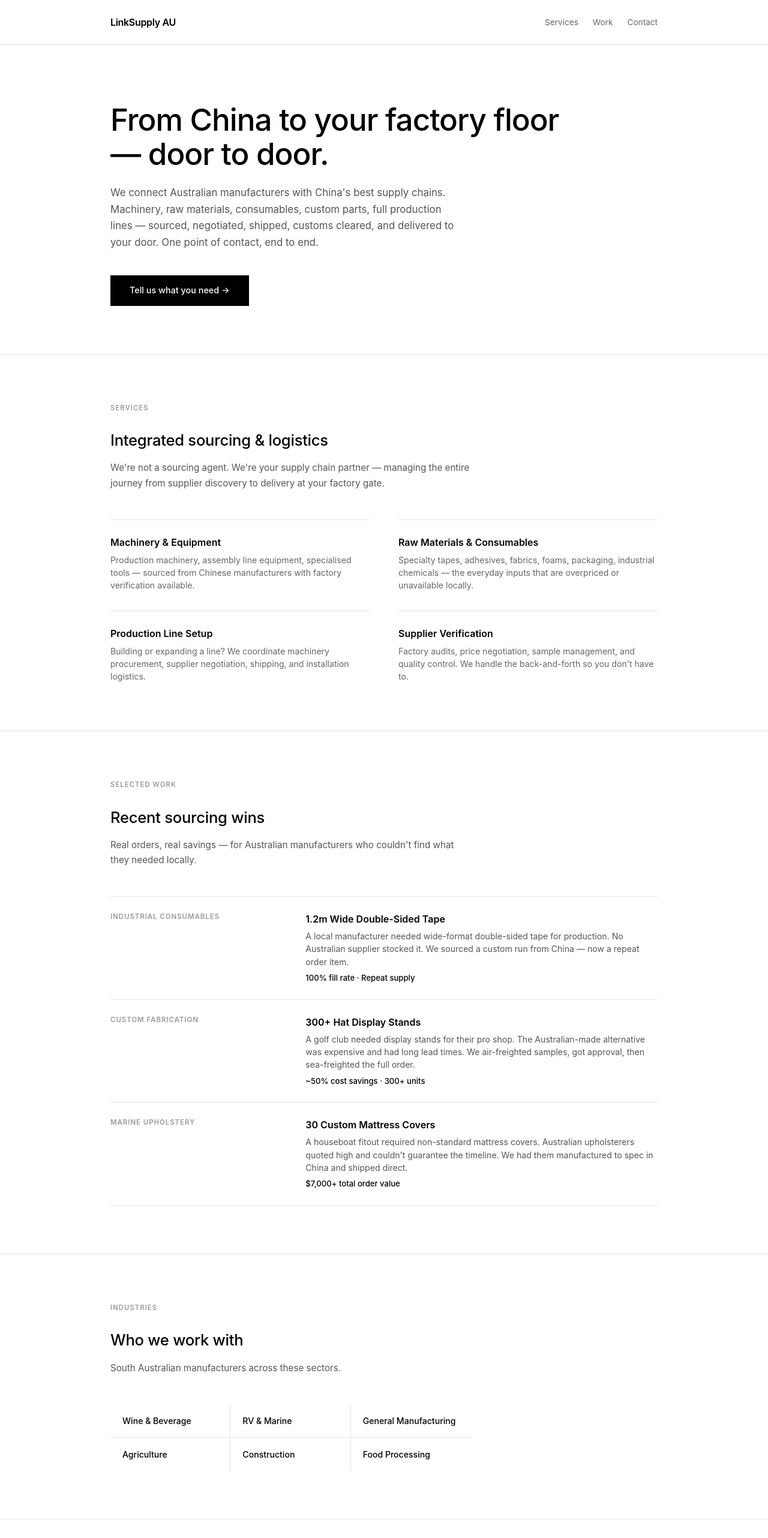
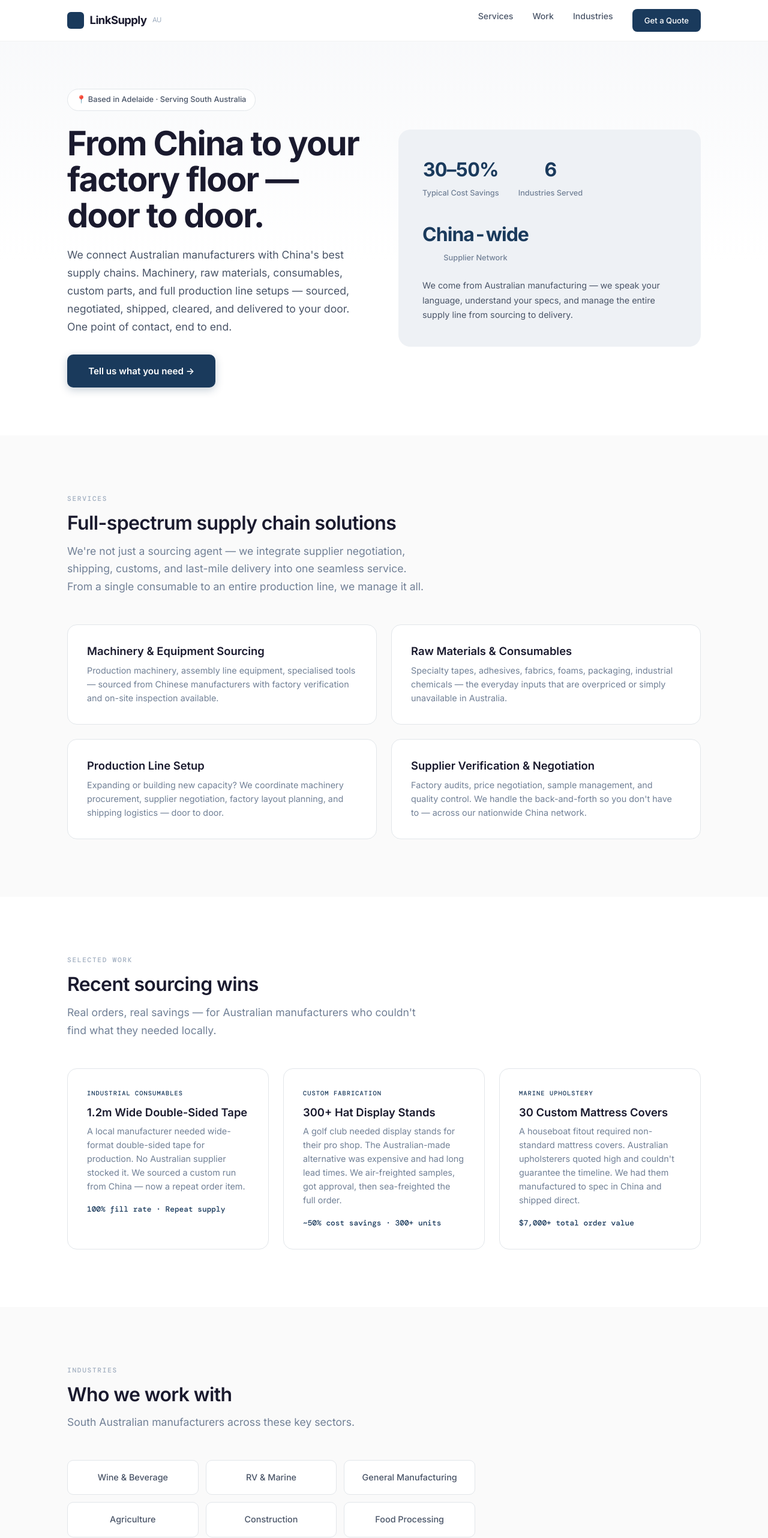
Before and after one commit to pcdogr/linksupply-au, a plain HTML site: page index.html in a window 1280 px wide. Shown: the top 2564 px of the page at 60% size. Drawn offline with nearby package versions, Linux system fonts and the light colour scheme.

Commit message:
Restore design version with expanded service scope

```diff
--- a/index.html
+++ b/index.html
@@ -3,92 +3,123 @@
 <head>
   <meta charset="UTF-8" />
   <meta name="viewport" content="width=device-width, initial-scale=1.0" />
-  <title>LinkSupply AU</title>
-  <meta name="description" content="From China to your factory floor — door to door." />
+  <title>LinkSupply AU — Industrial Sourcing, Elevated</title>
+  <meta name="description" content="From China to your factory floor — door to door. Sourcing, logistics, and supply chain solutions for Australian manufacturers." />
+  <link rel="preconnect" href="https://fonts.googleapis.com" />
+  <link rel="preconnect" href="https://fonts.gstatic.com" crossorigin />
+  <link href="https://fonts.googleapis.com/css2?family=Inter:opsz,wght@14..32,400;14..32,500;14..32,600;14..32,700&family=DM+Mono:wght@400;500&display=swap" rel="stylesheet" />
   <style>
     *,*::before,*::after{box-sizing:border-box;margin:0;padding:0}
-    html{scroll-behavior:smooth}
-    body{font-family:-apple-system,BlinkMacSystemFont,'Segoe UI',Roboto,Helvetica,Arial,sans-serif;color:#000;background:#fff;line-height:1.65;-webkit-font-smoothing:antialiased;-moz-osx-font-smoothing:grayscale}
-    a{color:inherit;text-decoration:underline;text-decoration-thickness:1px;text-underline-offset:3px}
-    a:hover{text-decoration-thickness:2px}
+    html{scroll-behavior:smooth;font-size:16px}
+    body{font-family:Inter,system-ui,-apple-system,sans-serif;color:#1a1a2e;background:#fafafa;line-height:1.7;-webkit-font-smoothing:antialiased}
+    a{color:inherit;text-decoration:none}
+    ul{list-style:none}
     img{max-width:100%;display:block}
 
-    .container{max-width:960px;margin:0 auto;padding:0 1.5rem}
+    .display{font-size:clamp(2.2rem,4.5vw,3.5rem);font-weight:700;line-height:1.08;letter-spacing:-0.03em;margin-bottom:1.25rem}
+    .heading-lg{font-size:clamp(1.5rem,2.5vw,2.2rem);font-weight:600;line-height:1.2;letter-spacing:-0.02em;margin-bottom:0.75rem}
+    .heading-md{font-size:1.15rem;font-weight:600;line-height:1.3;margin-bottom:0.5rem}
+    .body-lg{font-size:1.1rem;line-height:1.7;color:#4a5568}
+    .body-sm{font-size:0.9rem;line-height:1.6;color:#718096}
+
+    .container{max-width:1120px;margin:0 auto;padding:0 2rem}
+    section{padding:6rem 0}
+    @media(max-width:768px){section{padding:4rem 0}.container{padding:0 1.25rem}}
 
     /* ── Header ── */
-    header{padding:1.5rem 0;border-bottom:1px solid #e5e5e5}
-    header .container{display:flex;align-items:center;justify-content:space-between}
-    .logo{font-size:1rem;font-weight:600;letter-spacing:-0.02em}
-    .logo a{text-decoration:none}
-    nav{display:flex;gap:1.5rem;font-size:0.85rem}
-    nav a{text-decoration:none;color:#666}
-    nav a:hover{color:#000}
+    header{position:fixed;top:0;left:0;right:0;z-index:100;background:rgba(255,255,255,0.92);backdrop-filter:blur(12px);-webkit-backdrop-filter:blur(12px);border-bottom:1px solid rgba(0,0,0,0.05)}
+    header .container{display:flex;align-items:center;justify-content:space-between;height:68px}
+    .logo{display:flex;align-items:center;gap:0.6rem;font-weight:700;font-size:1.15rem;letter-spacing:-0.03em}
+    .logo-mark{width:28px;height:28px;background:#1a3a5c;border-radius:6px;color:#fff;font-size:0.7rem;display:flex;align-items:center;justify-content:center;font-weight:700}
+    .logo span{color:#1a3a5c}
+    .logo .tld{color:#a0aec0;font-weight:400;font-size:0.7rem}
+    nav{display:flex;gap:2rem;font-size:0.88rem;font-weight:500;color:#4a5568}
+    nav a{transition:color 0.2s}
+    nav a:hover{color:#1a3a5c}
+    .nav-cta{background:#1a3a5c;color:#fff!important;padding:0.5rem 1.25rem;border-radius:8px;font-size:0.82rem;transition:background 0.2s}
+    .nav-cta:hover{background:#2a5a8c!important}
+    @media(max-width:768px){nav{gap:1rem;font-size:0.8rem}nav a:nth-child(3){display:none}}
 
     /* ── Hero ── */
-    .hero{padding:6rem 0 5rem}
-    .hero h1{font-size:clamp(2rem,4vw,3.2rem);font-weight:500;line-height:1.1;letter-spacing:-0.02em;max-width:800px;margin-bottom:1.5rem}
-    .hero p{font-size:1.05rem;color:#555;max-width:580px;margin-bottom:2.5rem}
-    .hero .btn{display:inline-flex;align-items:center;gap:0.5rem;background:#000;color:#fff;padding:0.85rem 2rem;border-radius:0;font-size:0.9rem;font-weight:500;text-decoration:none;transition:opacity 0.2s}
-    .hero .btn:hover{opacity:0.8}
+    .hero{padding-top:calc(68px + 5rem);padding-bottom:5rem;background:linear-gradient(180deg,#f7f8fa 0%,#fff 60%)}
+    .hero-grid{display:grid;grid-template-columns:1fr 1fr;gap:3rem;align-items:center}
+    .hero .body-lg{max-width:520px;margin-bottom:2rem}
+    .hero-cta{display:inline-flex;align-items:center;gap:0.6rem;background:#1a3a5c;color:#fff;padding:0.9rem 2.2rem;border-radius:10px;font-weight:600;font-size:0.95rem;transition:all 0.25s;box-shadow:0 4px 14px rgba(26,58,92,0.25)}
+    .hero-cta:hover{background:#2a5a8c;transform:translateY(-2px);box-shadow:0 6px 20px rgba(26,58,92,0.35)}
 
-    /* ── Section ── */
-    section{padding:5rem 0}
-    section + section{border-top:1px solid #e5e5e5}
-    .section-label{font-size:0.7rem;font-weight:600;text-transform:uppercase;letter-spacing:0.1em;color:#999;margin-bottom:1.5rem}
+    .hero-visual{background:#eef1f5;border-radius:20px;padding:2.5rem;min-height:300px;display:flex;flex-direction:column;justify-content:center}
+    .hero-visual .stat-row{display:flex;gap:2rem;margin-bottom:1.5rem;flex-wrap:wrap}
+    .hero-visual .stat{text-align:center}
+    .hero-visual .stat-num{font-size:2rem;font-weight:700;color:#1a3a5c;letter-spacing:-0.03em;font-feature-settings:"tnum"}
+    .hero-visual .stat-label{font-size:0.8rem;color:#718096;font-weight:500}
+    .hero-visual .stat-desc{font-size:0.9rem;color:#4a5568}
+    .hero-badge{display:inline-flex;align-items:center;gap:0.4rem;background:#fff;border:1px solid #e2e6ea;padding:0.4rem 0.9rem;border-radius:100px;font-size:0.8rem;font-weight:500;color:#4a5568;margin-bottom:1.5rem}
+
+    @media(max-width:768px){.hero-grid{grid-template-columns:1fr;gap:2rem}.hero{padding-top:calc(68px + 2.5rem);padding-bottom:3rem}.hero-visual{padding:1.5rem}}
+
+    /* ── Section label ── */
+    .section-label{font-family:DM Mono,monospace;font-size:0.7rem;font-weight:500;text-transform:uppercase;letter-spacing:0.15em;color:#a0aec0;margin-bottom:0.75rem}
     .section-intro{max-width:600px;margin-bottom:3rem}
-    .section-intro h2{font-size:1.6rem;font-weight:500;letter-spacing:-0.01em;margin-bottom:0.75rem}
-    .section-intro p{color:#555;font-size:0.95rem}
+    .section-intro .body-lg{color:#718096}
 
-    /* ── Service Grid ── */
-    .service-grid{display:grid;grid-template-columns:1fr 1fr;gap:2rem 3rem}
-    .service-item{border-top:1px solid #e5e5e5;padding-top:1.5rem}
-    .service-item h3{font-size:1rem;font-weight:600;margin-bottom:0.35rem}
-    .service-item p{font-size:0.88rem;color:#666;line-height:1.5}
+    /* ── Service cards (2x2) ── */
+    .service-grid{display:grid;grid-template-columns:1fr 1fr;gap:1.5rem}
+    .service-card{background:#fff;border:1px solid #e2e6ea;border-radius:16px;padding:2rem;transition:all 0.25s}
+    .service-card:hover{border-color:#c8d0d8;box-shadow:0 8px 30px rgba(0,0,0,0.06);transform:translateY(-3px)}
+    .service-card .heading-md{margin-bottom:0.5rem}
+    .service-card .body-sm{margin-bottom:0}
     @media(max-width:640px){.service-grid{grid-template-columns:1fr}}
 
-    /* ── Case Studies ── */
-    .case-list{}
-    .case-item{padding:1.5rem 0;border-top:1px solid #e5e5e5;display:grid;grid-template-columns:1fr 2fr;gap:2rem}
-    .case-item:last-child{border-bottom:1px solid #e5e5e5}
-    .case-tag{font-size:0.72rem;font-weight:600;text-transform:uppercase;letter-spacing:0.08em;color:#999}
-    .case-body h3{font-size:1rem;font-weight:600;margin-bottom:0.3rem}
-    .case-body p{font-size:0.88rem;color:#555;line-height:1.5;margin-bottom:0.4rem}
-    .case-stat{font-size:0.82rem;color:#000;font-weight:500}
-    @media(max-width:640px){.case-item{grid-template-columns:1fr;gap:0.5rem}}
+    /* ── Cases ── */
+    .cases-grid{display:grid;grid-template-columns:repeat(3,1fr);gap:1.5rem}
+    .case-card{background:#fff;border:1px solid #e2e6ea;border-radius:16px;padding:2rem;transition:all 0.25s}
+    .case-card:hover{border-color:#c8d0d8;box-shadow:0 8px 30px rgba(0,0,0,0.06);transform:translateY(-3px)}
+    .case-tag{font-family:DM Mono,monospace;font-size:0.65rem;font-weight:500;text-transform:uppercase;letter-spacing:0.1em;color:#1a3a5c;margin-bottom:0.75rem}
+    .case-card .heading-md{margin-bottom:0.4rem}
+    .case-card .body-sm{margin-bottom:1rem}
+    .case-stat{font-family:DM Mono,monospace;font-size:0.8rem;font-weight:500;color:#1a3a5c}
+    @media(max-width:900px){.cases-grid{grid-template-columns:1fr 1fr}}
+    @media(max-width:560px){.cases-grid{grid-template-columns:1fr}}
 
     /* ── Industries ── */
-    .ind-grid{display:grid;grid-template-columns:repeat(3,1fr);gap:1px;background:#e5e5e5;max-width:600px}
-    .ind-item{background:#fff;padding:1rem 1.25rem;font-size:0.88rem;font-weight:500}
-    @media(max-width:500px){.ind-grid{grid-template-columns:1fr 1fr}}
+    .ind-grid{display:grid;grid-template-columns:repeat(3,1fr);gap:0.75rem;max-width:680px}
+    .ind-item{background:#fff;border:1px solid #e2e6ea;border-radius:10px;padding:1rem 1.25rem;font-weight:500;font-size:0.9rem;color:#4a5568;transition:all 0.2s;text-align:center}
+    .ind-item:hover{border-color:#1a3a5c;color:#1a3a5c;background:#f7f8fa}
+    @media(max-width:600px){.ind-grid{grid-template-columns:1fr 1fr}}
 
     /* ── Why ── */
-    .why-grid{display:grid;grid-template-columns:1fr 1fr;gap:1px;background:#e5e5e5}
-    .why-item{background:#fff;padding:1.5rem;font-size:0.88rem}
-    .why-item strong{display:block;font-weight:600;margin-bottom:0.2rem}
-    .why-item p{color:#666;line-height:1.5;font-size:0.85rem}
-    @media(max-width:500px){.why-grid{grid-template-columns:1fr}}
+    .why-grid{display:grid;grid-template-columns:1fr 1fr;gap:1rem;max-width:750px}
+    .why-card{display:flex;gap:1rem;padding:1.25rem;background:#fff;border:1px solid #e2e6ea;border-radius:12px;transition:border-color 0.2s}
+    .why-card:hover{border-color:#c8d0d8}
+    .why-card strong{display:block;font-size:0.9rem;margin-bottom:0.2rem}
+    .why-card .body-sm{margin-bottom:0}
+    @media(max-width:640px){.why-grid{grid-template-columns:1fr}}
 
     /* ── Contact ── */
-    .contact{background:#000;color:#fff;padding:4rem 0}
-    .contact .section-label{color:rgba(255,255,255,0.4)}
-    .contact h2{font-size:1.6rem;font-weight:500;letter-spacing:-0.01em;margin-bottom:0.75rem;color:#fff}
-    .contact p{color:rgba(255,255,255,0.6);font-size:0.95rem;max-width:520px;margin-bottom:2rem}
-    .contact .detail{font-size:0.9rem;color:rgba(255,255,255,0.8)}
-    .contact .detail span{color:rgba(255,255,255,0.4)}
+    .contact-wrap{background:#1a3a5c;border-radius:24px;padding:4rem;text-align:center;position:relative;overflow:hidden}
+    .contact-wrap::before{content:'';position:absolute;inset:0;background:radial-gradient(ellipse at 30% 50%,rgba(255,255,255,0.06),transparent 60%)}
+    .contact-wrap .heading-lg{color:#fff}
+    .contact-wrap .body-lg{color:rgba(255,255,255,0.65);max-width:550px;margin:0 auto 2rem;position:relative}
+    .contact-methods{display:flex;justify-content:center;gap:2rem;flex-wrap:wrap;position:relative}
+    .contact-item{background:rgba(255,255,255,0.08);border:1px solid rgba(255,255,255,0.12);border-radius:12px;padding:1.25rem 2rem;min-width:200px;transition:background 0.2s}
+    .contact-item:hover{background:rgba(255,255,255,0.14)}
+    .contact-item .label{font-size:0.7rem;font-weight:500;text-transform:uppercase;letter-spacing:0.1em;color:rgba(255,255,255,0.4);margin-bottom:0.3rem}
+    .contact-item .value{font-weight:600;color:#fff;font-size:1rem}
+    @media(max-width:768px){.contact-wrap{padding:3rem 1.5rem}}
 
-    /* ── Footer ── */
-    footer{padding:2rem 0;text-align:center;font-size:0.8rem;color:#999;border-top:1px solid #e5e5e5}
+    footer{padding:2rem 0;text-align:center;font-size:0.85rem;color:#a0aec0;border-top:1px solid #e2e6ea}
   </style>
 </head>
 <body>
 
 <header>
   <div class="container">
-    <div class="logo"><a href="/">LinkSupply AU</a></div>
+    <div class="logo"><span class="logo-mark">LS</span> LinkSupply<span class="tld"> AU</span></div>
     <nav>
       <a href="#services">Services</a>
       <a href="#work">Work</a>
-      <a href="#contact">Contact</a>
+      <a href="#industries">Industries</a>
+      <a href="#contact" class="nav-cta">Get a Quote</a>
     </nav>
   </div>
 </header>
@@ -96,9 +127,31 @@
 <!-- ═══ HERO ═══ -->
 <section class="hero">
   <div class="container">
-    <h1>From China to your factory floor — door to door.</h1>
-    <p>We connect Australian manufacturers with China's best supply chains. Machinery, raw materials, consumables, custom parts, full production lines — sourced, negotiated, shipped, customs cleared, and delivered to your door. One point of contact, end to end.</p>
-    <a href="#contact" class="btn">Tell us what you need →</a>
+    <div class="hero-grid">
+      <div>
+        <div class="hero-badge">📍 Based in Adelaide · Serving South Australia</div>
+        <h1 class="display">From China to your<br />factory floor —<br />door to door.</h1>
+        <p class="body-lg">We connect Australian manufacturers with China's best supply chains. Machinery, raw materials, consumables, custom parts, and full production line setups — sourced, negotiated, shipped, cleared, and delivered to your door. One point of contact, end to end.</p>
+        <a href="#contact" class="hero-cta">Tell us what you need →</a>
+      </div>
+      <div class="hero-visual">
+        <div class="stat-row">
+          <div class="stat">
+            <div class="stat-num">30–50%</div>
+            <div class="stat-label">Typical Cost Savings</div>
+          </div>
+          <div class="stat">
+            <div class="stat-num">6</div>
+            <div class="stat-label">Industries Served</div>
+          </div>
+          <div class="stat">
+            <div class="stat-num">China-wide</div>
+            <div class="stat-label">Supplier Network</div>
+          </div>
+        </div>
+        <p class="stat-desc">We come from Australian manufacturing — we speak your language, understand your specs, and manage the entire supply line from sourcing to delivery.</p>
+      </div>
+    </div>
   </div>
 </section>
 
@@ -107,74 +160,68 @@
   <div class="container">
     <div class="section-label">Services</div>
     <div class="section-intro">
-      <h2>Integrated sourcing &amp; logistics</h2>
-      <p>We're not a sourcing agent. We're your supply chain partner — managing the entire journey from supplier discovery to delivery at your factory gate.</p>
+      <h2 class="heading-lg">Full-spectrum supply chain solutions</h2>
+      <p class="body-lg">We're not just a sourcing agent — we integrate supplier negotiation, shipping, customs, and last-mile delivery into one seamless service. From a single consumable to an entire production line, we manage it all.</p>
     </div>
     <div class="service-grid">
-      <div class="service-item">
-        <h3>Machinery &amp; Equipment</h3>
-        <p>Production machinery, assembly line equipment, specialised tools — sourced from Chinese manufacturers with factory verification available.</p>
+      <div class="service-card">
+        <h3 class="heading-md">Machinery &amp; Equipment Sourcing</h3>
+        <p class="body-sm">Production machinery, assembly line equipment, specialised tools — sourced from Chinese manufacturers with factory verification and on-site inspection available.</p>
       </div>
-      <div class="service-item">
-        <h3>Raw Materials &amp; Consumables</h3>
-        <p>Specialty tapes, adhesives, fabrics, foams, packaging, industrial chemicals — the everyday inputs that are overpriced or unavailable locally.</p>
+      <div class="service-card">
+        <h3 class="heading-md">Raw Materials &amp; Consumables</h3>
+        <p class="body-sm">Specialty tapes, adhesives, fabrics, foams, packaging, industrial chemicals — the everyday inputs that are overpriced or simply unavailable in Australia.</p>
       </div>
-      <div class="service-item">
-        <h3>Production Line Setup</h3>
-        <p>Building or expanding a line? We coordinate machinery procurement, supplier negotiation, shipping, and installation logistics.</p>
+      <div class="service-card">
+        <h3 class="heading-md">Production Line Setup</h3>
+        <p class="body-sm">Expanding or building new capacity? We coordinate machinery procurement, supplier negotiation, factory layout planning, and shipping logistics — door to door.</p>
       </div>
-      <div class="service-item">
-        <h3>Supplier Verification</h3>
-        <p>Factory audits, price negotiation, sample management, and quality control. We handle the back-and-forth so you don't have to.</p>
+      <div class="service-card">
+        <h3 class="heading-md">Supplier Verification &amp; Negotiation</h3>
+        <p class="body-sm">Factory audits, price negotiation, sample management, and quality control. We handle the back-and-forth so you don't have to — across our nationwide China network.</p>
       </div>
     </div>
   </div>
 </section>
 
-<!-- ═══ WORK ═══ -->
-<section id="work">
+<!-- ═══ CASE STUDIES ═══ -->
+<section id="work" style="background:#fff">
   <div class="container">
     <div class="section-label">Selected Work</div>
     <div class="section-intro">
-      <h2>Recent sourcing wins</h2>
-      <p>Real orders, real savings — for Australian manufacturers who couldn't find what they needed locally.</p>
+      <h2 class="heading-lg">Recent sourcing wins</h2>
+      <p class="body-lg">Real orders, real savings — for Australian manufacturers who couldn't find what they needed locally.</p>
     </div>
-    <div class="case-list">
-      <div class="case-item">
+    <div class="cases-grid">
+      <div class="case-card">
         <div class="case-tag">Industrial Consumables</div>
-        <div class="case-body">
-          <h3>1.2m Wide Double-Sided Tape</h3>
-          <p>A local manufacturer needed wide-format double-sided tape for production. No Australian supplier stocked it. We sourced a custom run from China — now a repeat order item.</p>
+        <h3 class="heading-md">1.2m Wide Double-Sided Tape</h3>
+        <p class="body-sm">A local manufacturer needed wide-format double-sided tape for production. No Australian supplier stocked it. We sourced a custom run from China — now a repeat order item.</p>
         <div class="case-stat">100% fill rate · Repeat supply</div>
       </div>
-      </div>
-      <div class="case-item">
+      <div class="case-card">
         <div class="case-tag">Custom Fabrication</div>
-        <div class="case-body">
-          <h3>300+ Hat Display Stands</h3>
-          <p>A golf club needed display stands for their pro shop. The Australian-made alternative was expensive and had long lead times. We air-freighted samples, got approval, then sea-freighted the full order.</p>
+        <h3 class="heading-md">300+ Hat Display Stands</h3>
+        <p class="body-sm">A golf club needed display stands for their pro shop. The Australian-made alternative was expensive and had long lead times. We air-freighted samples, got approval, then sea-freighted the full order.</p>
         <div class="case-stat">~50% cost savings · 300+ units</div>
       </div>
-      </div>
-      <div class="case-item">
+      <div class="case-card">
         <div class="case-tag">Marine Upholstery</div>
-        <div class="case-body">
-          <h3>30 Custom Mattress Covers</h3>
-          <p>A houseboat fitout required non-standard mattress covers. Australian upholsterers quoted high and couldn't guarantee the timeline. We had them manufactured to spec in China and shipped direct.</p>
+        <h3 class="heading-md">30 Custom Mattress Covers</h3>
+        <p class="body-sm">A houseboat fitout required non-standard mattress covers. Australian upholsterers quoted high and couldn't guarantee the timeline. We had them manufactured to spec in China and shipped direct.</p>
         <div class="case-stat">$7,000+ total order value</div>
-        </div>
       </div>
     </div>
   </div>
 </section>
 
 <!-- ═══ INDUSTRIES ═══ -->
-<section>
+<section id="industries">
   <div class="container">
     <div class="section-label">Industries</div>
     <div class="section-intro">
-      <h2>Who we work with</h2>
-      <p>South Australian manufacturers across these sectors.</p>
+      <h2 class="heading-lg">Who we work with</h2>
+      <p class="body-lg">South Australian manufacturers across these key sectors.</p>
     </div>
     <div class="ind-grid">
       <div class="ind-item">Wine &amp; Beverage</div>
@@ -188,42 +235,59 @@
 </section>
 
 <!-- ═══ WHY ═══ -->
-<section>
+<section style="background:#fff">
   <div class="container">
     <div class="section-label">Why LinkSupply AU</div>
     <div class="section-intro">
-      <h2>Built by manufacturers, for manufacturers</h2>
-      <p>We've been on the shop floor and maintain deep supplier relationships across China. We know what matters — spec, quality, lead time, and trust.</p>
+      <h2 class="heading-lg">Built by manufacturers, for manufacturers</h2>
+      <p class="body-lg">We've been on the shop floor and maintain deep supplier relationships across China — from manufacturing hubs to industrial centres. We know what matters: spec, quality, lead time, and trust.</p>
     </div>
     <div class="why-grid">
-      <div class="why-item">
+      <div class="why-card">
+        <div>
           <strong>30–50% cost savings</strong>
-        <p>Factory-direct pricing across consumables, parts, machinery, and materials.</p>
+          <p class="body-sm">Factory-direct pricing across consumables, parts, machinery, and materials.</p>
         </div>
-      <div class="why-item">
+      </div>
+      <div class="why-card">
+        <div>
           <strong>Door-to-door logistics</strong>
-        <p>Supplier pickup, sea or air freight, customs clearance, last-mile delivery — one chain, one contact.</p>
+          <p class="body-sm">Supplier pickup, sea/air freight, customs clearance, last-mile delivery — one integrated chain, one contact.</p>
         </div>
-      <div class="why-item">
+      </div>
+      <div class="why-card">
+        <div>
           <strong>Zero inventory risk</strong>
-        <p>You only order what you need. Samples first, production second.</p>
+          <p class="body-sm">You only order what you need. Samples first, production second. Always.</p>
         </div>
-      <div class="why-item">
+      </div>
+      <div class="why-card">
+        <div>
           <strong>China-wide supplier network</strong>
-        <p>From manufacturing hubs to industrial centres — factory audit and QC capabilities nationwide.</p>
+          <p class="body-sm">From the Pearl River Delta to Shanghai, Beijing, and beyond — factory audit and QC capabilities nationwide.</p>
+        </div>
       </div>
     </div>
   </div>
 </section>
 
 <!-- ═══ CONTACT ═══ -->
-<section id="contact" class="contact">
+<section id="contact">
   <div class="container">
-    <div class="section-label">Contact</div>
-    <h2>Tell us what you need — we'll deliver it to your door.</h2>
-    <p>A production line, a new material supplier, a piece of machinery, or a hard-to-find consumable — we source it, negotiate it, ship it, and deliver it to your factory.</p>
-    <div class="detail"><span>Email</span> info@linksupply.com.au</div>
-    <div class="detail" style="margin-top:0.25rem"><span>Location</span> Adelaide, South Australia</div>
+    <div class="contact-wrap">
+      <h2 class="heading-lg">Tell us what you need — we'll deliver it to your door.</h2>
+      <p class="body-lg">A production line, a new material supplier, a piece of machinery, or a hard-to-find consumable — we source it, negotiate it, ship it, and deliver it to your factory. One contact, one quote, door to door.</p>
+      <div class="contact-methods">
+        <div class="contact-item">
+          <div class="label">Email</div>
+          <div class="value">info@linksupply.com.au</div>
+        </div>
+        <div class="contact-item">
+          <div class="label">Location</div>
+          <div class="value">Adelaide, SA</div>
+        </div>
+      </div>
+    </div>
   </div>
 </section>
 
```
Lines whose indentation alone changed are shown as unchanged.
